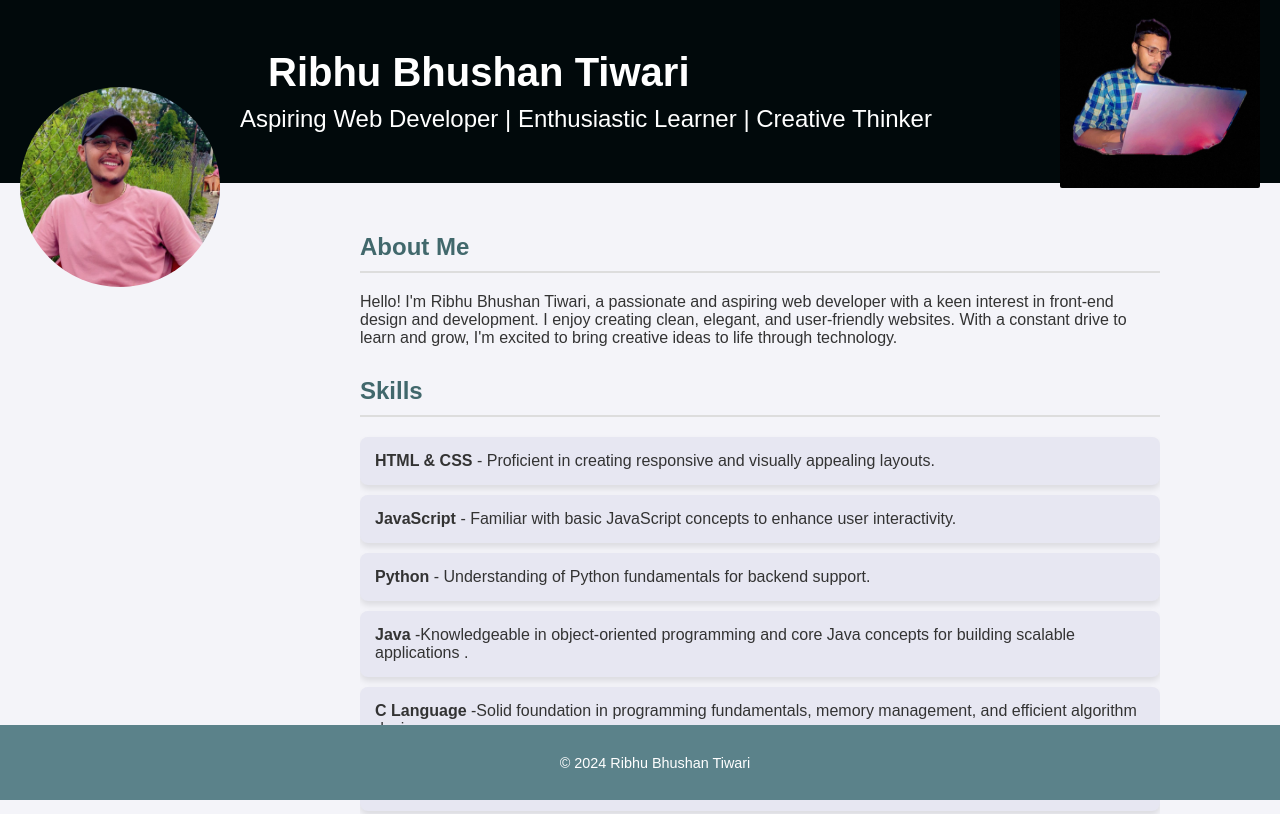
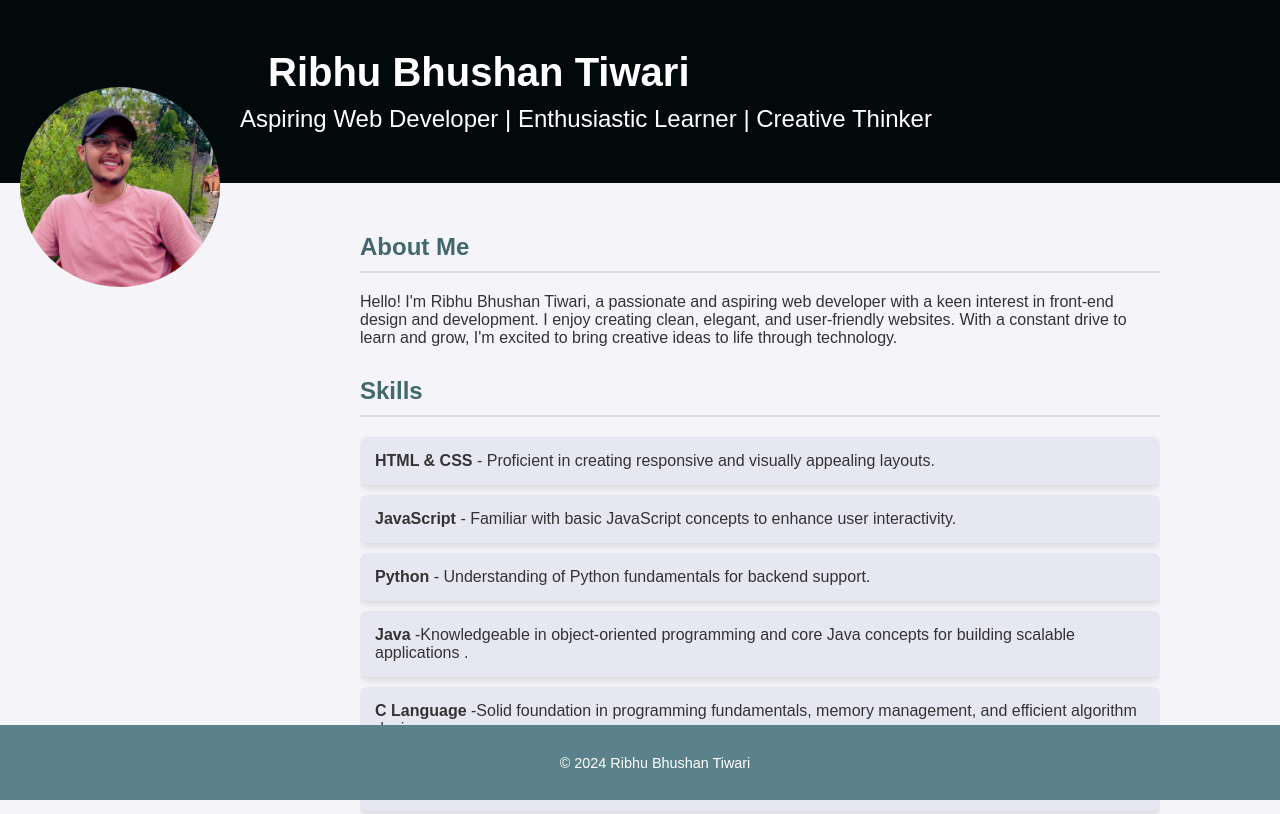
Before and after one commit to ribhutiwari08/Website, a plain HTML site: page index.html in a window 1280 px wide. Shown: the top 814 px of the page. Drawn offline with Linux system fonts and the light colour scheme.

Commit message:
06/11/2024

```diff
--- a/index.html
+++ b/index.html
@@ -12,7 +12,7 @@
     <img src="ribhu.jpg" alt="Ribhu Bhushan Tiwari" class="profile-photo">
     <h1>Ribhu Bhushan Tiwari</h1>
     <p>Aspiring Web Developer | Enthusiastic Learner | Creative Thinker</p>
-    <img src="right.jpg" alt="Profile" class="header-image">
+
 
 </header>
 
--- a/style.css
+++ b/style.css
@@ -179,16 +179,3 @@ footer {
     object-fit: cover;
     margin-top: 3%;
 }
-
-
-/* Styling for the header image */
-.header-image {
-  width: 200px; /* Adjust the size of the image */
-  height: 200px; /* Ensure the height is equal to the width to keep the aspect ratio */
-  border-radius: 1%; /* Make the image circular */
-  object-fit: cover; /* Ensures the image scales correctly */
-  position: absolute;
-  top: 11%; /* Vertically center the image */
-  right: 20px; /* Align the image to the right */
-  transform: translateY(-50%); /* Adjust for perfect vertical centering */
-}
```
